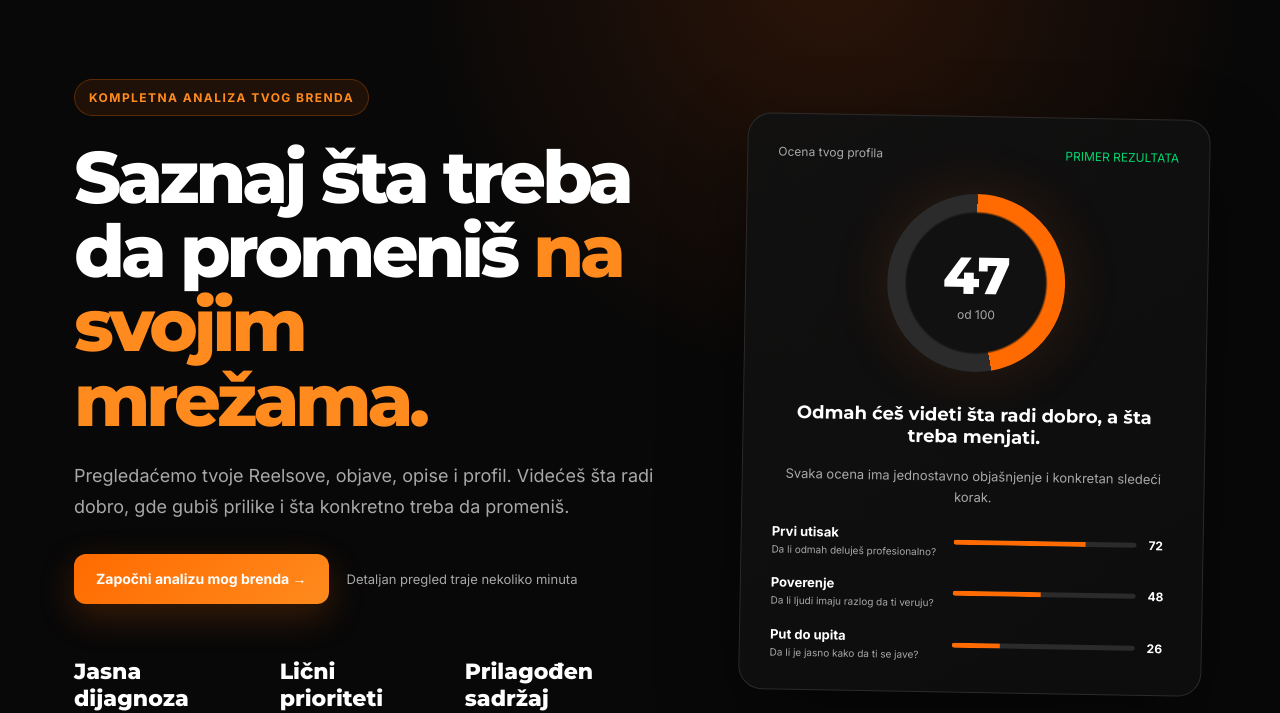
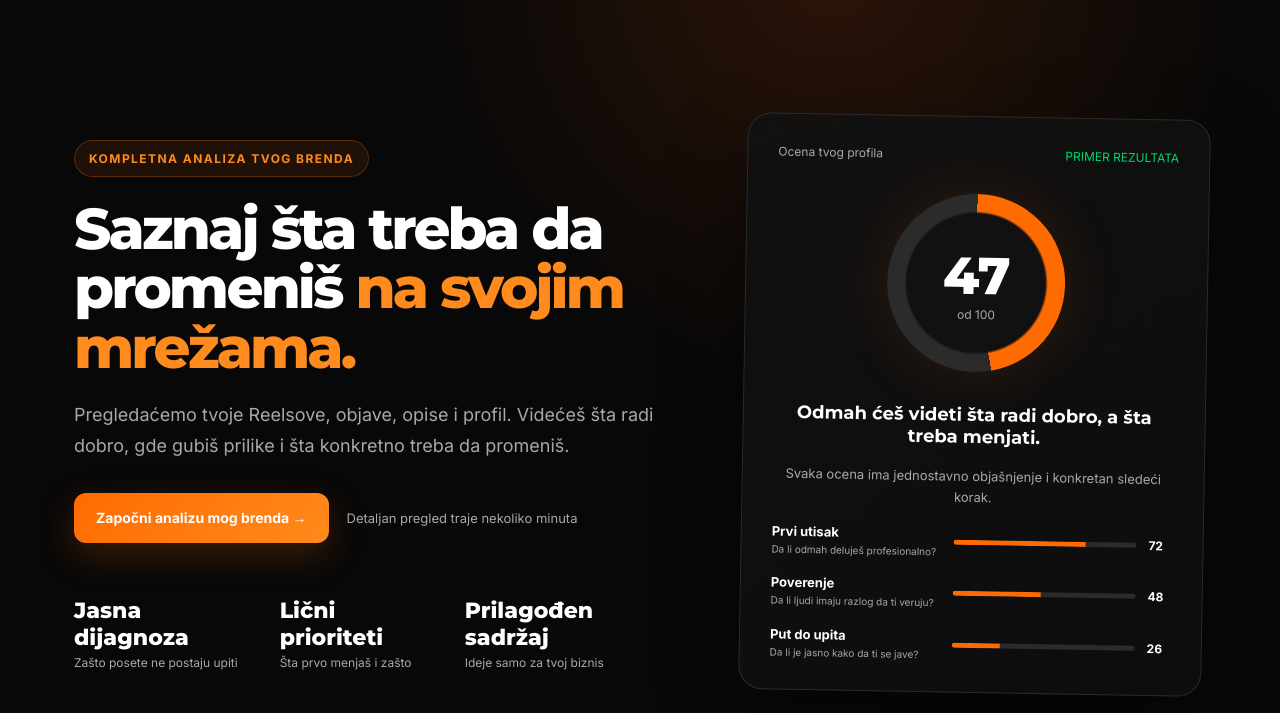
Before and after one commit to marketizodigital2024/marketizo-crm, a plain HTML site: page audit.html in a window 1280 px wide. Shown: the part 81-794 px from the top of the page. Drawn offline with Linux system fonts and the light colour scheme.

Commit message:
Reduce audit hero headline size

```diff
--- a/audit.css
+++ b/audit.css
@@ -13,7 +13,7 @@ main{max-width:1180px;margin:auto;padding:70px 24px}
 .hero>*{min-width:0}
 .pill,.eyebrow{color:var(--purple2);font-weight:800;font-size:12px;letter-spacing:.12em;text-transform:uppercase}
 .pill{display:inline-block;background:#ff6b0018;border:1px solid #ff6b0045;border-radius:99px;padding:10px 14px}
-.hero h1{font:800 clamp(44px,5.7vw,76px)/1.02 Montserrat,sans-serif;letter-spacing:-.055em;margin:24px 0}
+.hero h1{font:800 clamp(40px,4.5vw,60px)/1.04 Montserrat,sans-serif;letter-spacing:-.05em;margin:22px 0}
 .hero h1 em,.preview h2 em{font-style:normal;color:var(--purple2)}
 .hero-copy>p{max-width:650px;color:var(--muted);font-size:18px;line-height:1.7}
 .primary,.secondary,.back{border:0;border-radius:12px;padding:16px 22px;font:700 14px Inter;cursor:pointer}
```
